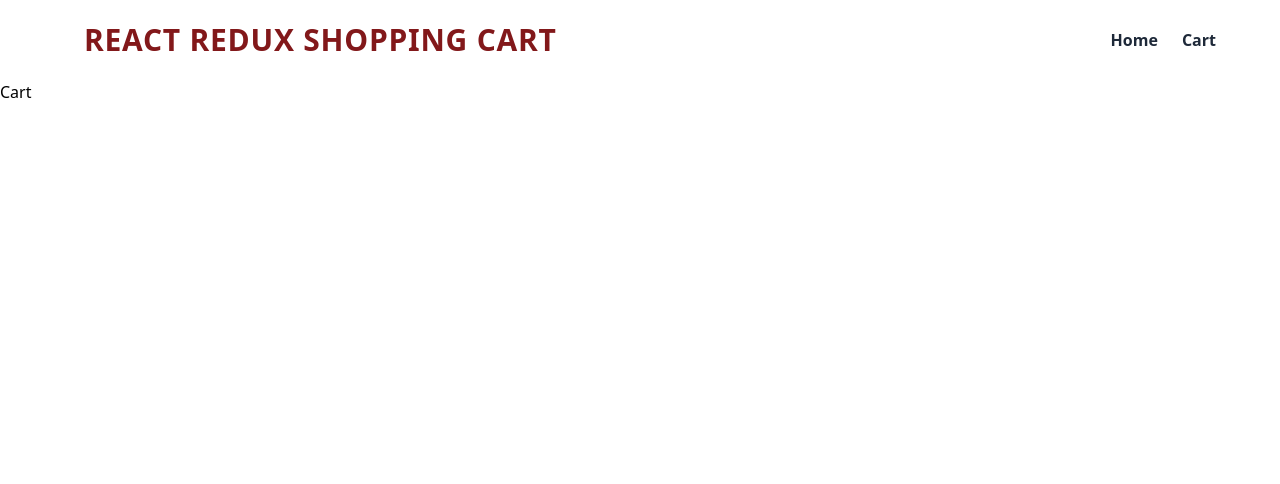
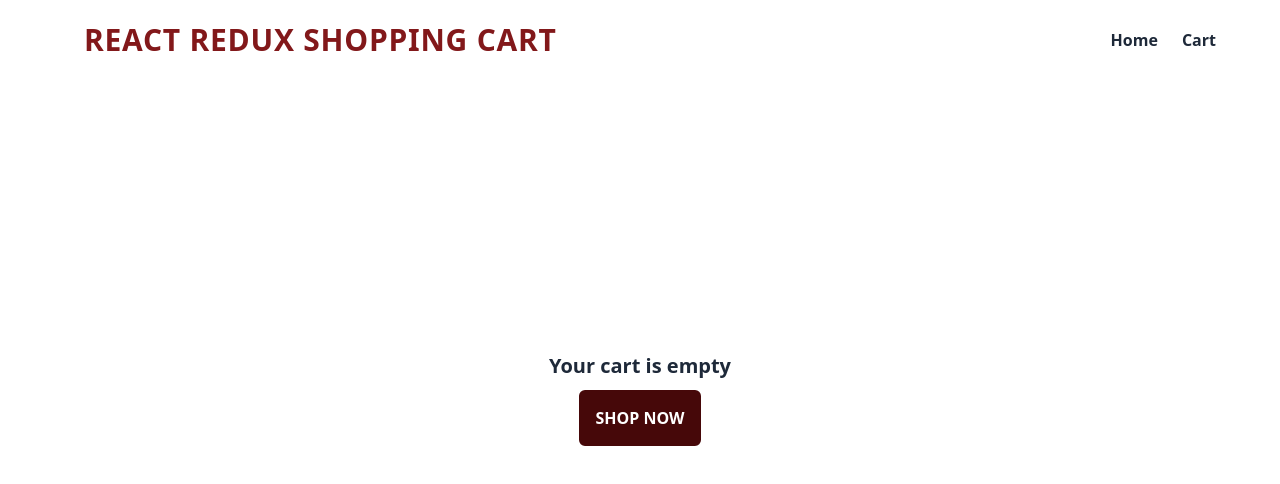
Before and after one commit to LaurenCummings/shopping-cart-project, a React (Vite) app: page /cart in a window 1280 px wide. Shown: the top 484 px of the page. Built offline with nearby package versions, Linux system fonts and the light colour scheme.

Commit message:
Added link and message when cart is empty

```diff
--- a/src/pages/Cart.jsx
+++ b/src/pages/Cart.jsx
@@ -1,5 +1,6 @@
 import { useEffect, useState } from 'react';
 import { useSelector } from 'react-redux';
+import { Link } from 'react-router-dom';
 
 function Cart() {
     const [totalCart, setTotalCart] = useState(0);
@@ -13,7 +14,18 @@
 
     return (
         <div>
-            Cart
+            {
+                cart && cart.length ? <div>
+
+                    </div> : <div className="min-h-[80vh] flex flex-col items-center justify-center">
+                        <h1 className="text-gray-800 font-bold text-xl mb-2">Your cart is empty</h1>
+                        <Link to="/">
+                            <button className="bg-red-950 text-white border-2 rounded-lg font-bold p-4">
+                                SHOP NOW
+                            </button>
+                        </Link>
+                    </div>
+            }
         </div>
     )
 }
```
